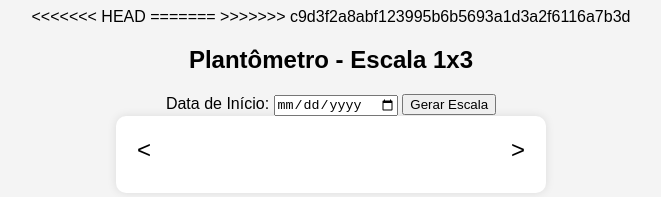
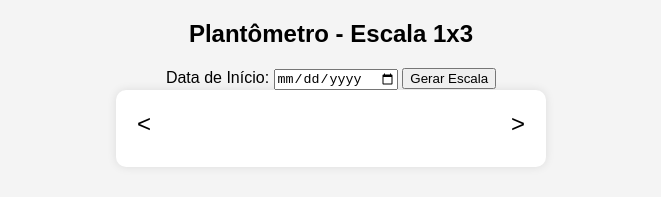
Before and after one commit to KAUZ1NNN/Plant-metro, a plain HTML site: page index.html in a window 1280 px wide. Shown: the whole page, without its empty margins (309-970 px from the left). Drawn offline with Linux system fonts and the light colour scheme.

Commit message:
Update index.html

```diff
--- a/index.html
+++ b/index.html
@@ -13,10 +13,7 @@
         <meta name="apple-mobile-web-app-title" content="Pantômetro">
 </head>
 <body>
-<<<<<<< HEAD
 
-=======
->>>>>>> c9d3f2a8abf123995b6b5693a1d3a2f6116a7b3d
     <h2>Plantômetro - Escala 1x3</h2>
     <label for="startDate">Data de Início:</label>
     <input type="date" id="startDate">
```
